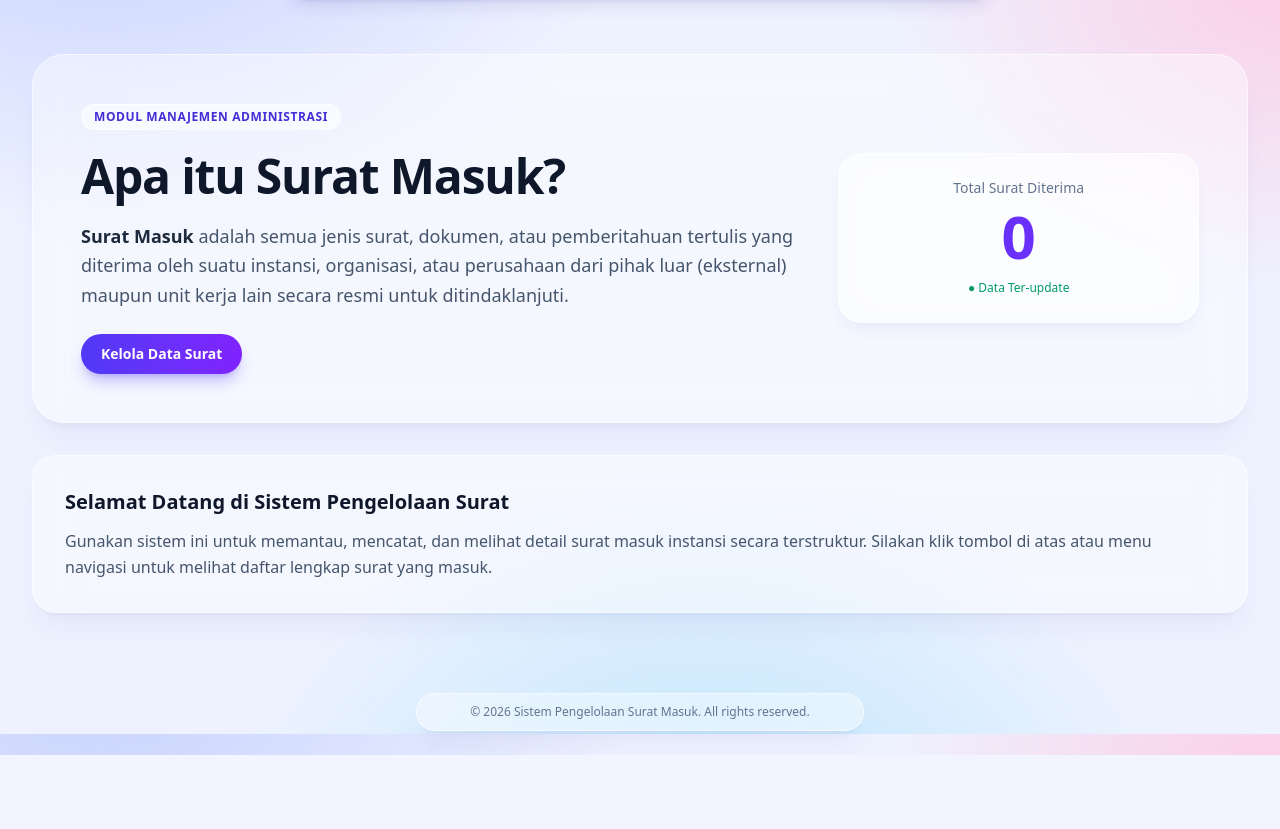
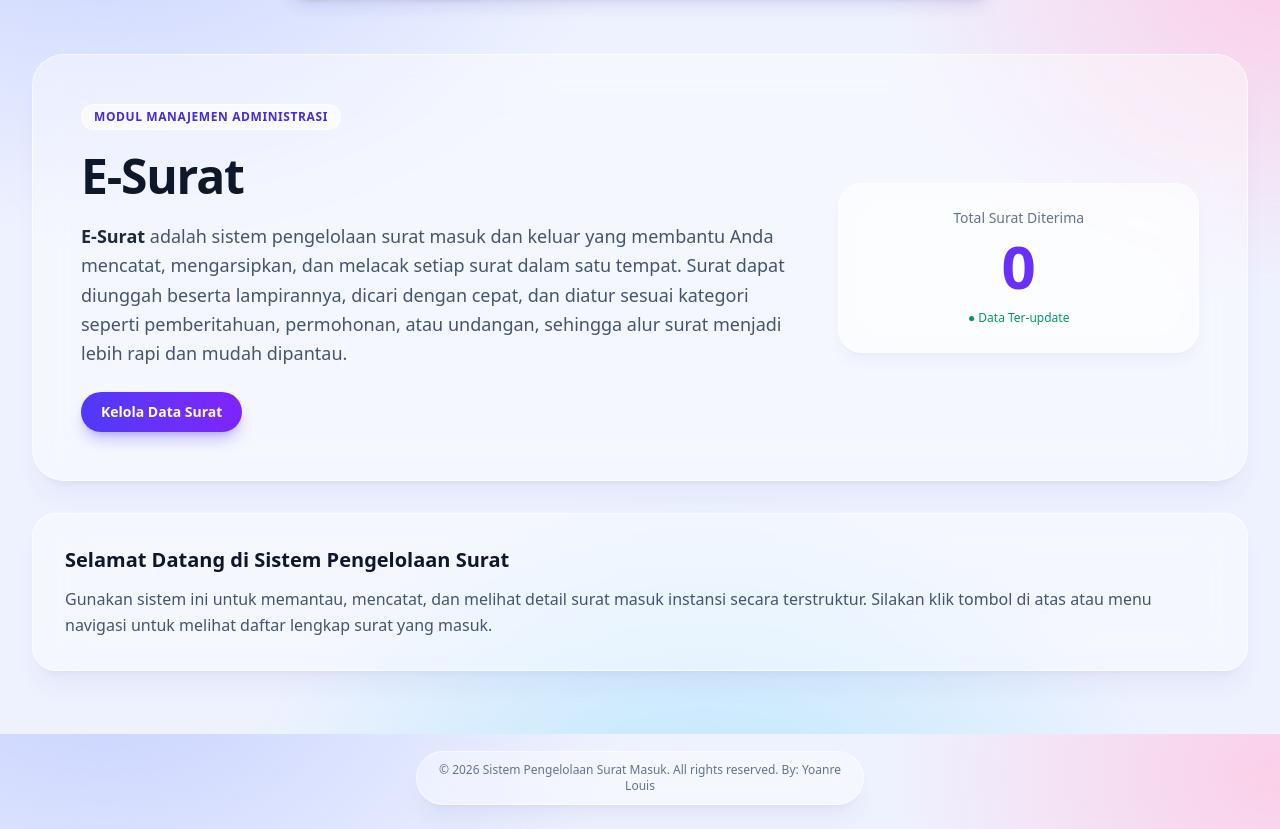
Before and after one commit to Yoanre/PemogramanWebLanjut, a Laravel app: page / in a window 1280 px wide. Shown: the part 66-895 px from the top of the page. Before the commit the page ends 821 px from the top, so only its background shows below. Run offline with Laravel 12, Linux system fonts and the light colour scheme; a user stored in the database is signed in; data comes from the database, SQL or seed files in the repository; data that the repository does not hold is empty; style sheets or scripts are compiled from the project's sources; some web fonts are replaced.

Commit message:
ubah judul

```diff
--- a/resources/views/layouts/app.blade.php
+++ b/resources/views/layouts/app.blade.php
@@ -53,7 +53,7 @@
 
     <footer class="px-4 pb-6 pt-12">
         <div class="glass mx-auto max-w-md rounded-full px-5 py-2.5 text-center text-xs text-slate-500">
-            &copy; {{ date('Y') }} Sistem Pengelolaan Surat Masuk. All rights reserved.
+            &copy; {{ date('Y') }} Sistem Pengelolaan Surat Masuk. All rights reserved. By: Yoanre Louis
         </div>
     </footer>
 
--- a/resources/views/layouts/dashboard.blade.php
+++ b/resources/views/layouts/dashboard.blade.php
@@ -10,10 +10,10 @@
                     Modul Manajemen Administrasi
                 </span>
                 <h1 class="text-3xl sm:text-5xl font-extrabold tracking-tight leading-tight text-slate-900 mb-4">
-                    Apa itu Surat Masuk?
+                    E-Surat
                 </h1>
                 <p class="text-slate-600 text-base sm:text-lg leading-relaxed mb-6">
-                    <strong class="text-slate-800">Surat Masuk</strong> adalah semua jenis surat, dokumen, atau pemberitahuan tertulis yang diterima oleh suatu instansi, organisasi, atau perusahaan dari pihak luar (eksternal) maupun unit kerja lain secara resmi untuk ditindaklanjuti.
+                    <strong class="text-slate-800">E-Surat</strong> adalah sistem pengelolaan surat masuk dan keluar yang membantu Anda mencatat, mengarsipkan, dan melacak setiap surat dalam satu tempat. Surat dapat diunggah beserta lampirannya, dicari dengan cepat, dan diatur sesuai kategori seperti pemberitahuan, permohonan, atau undangan, sehingga alur surat menjadi lebih rapi dan mudah dipantau.
                 </p>
                 <div class="flex flex-wrap gap-4 justify-center md:justify-start">
                     <a href="/surat-masuk" class="btn-primary">Kelola Data Surat</a>
```
